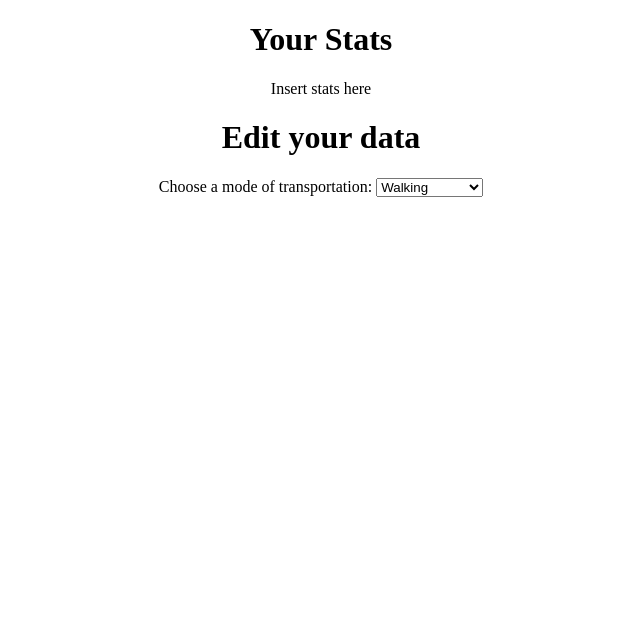
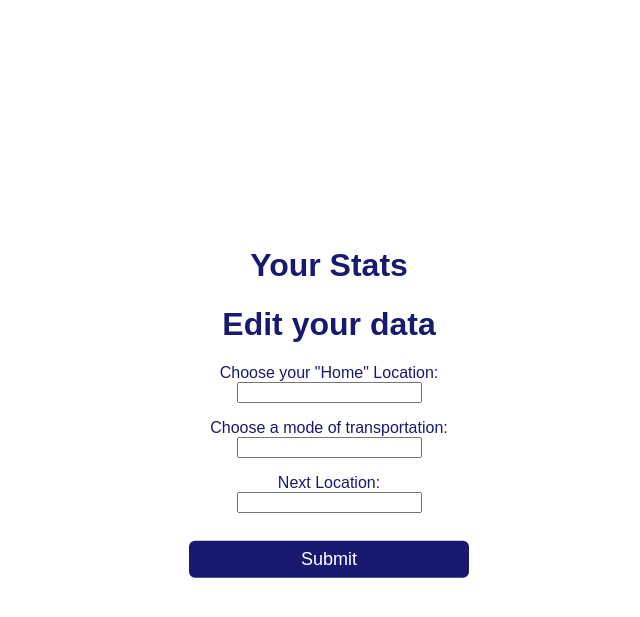
Before and after one commit to bertw2002/Carbon-Tracker, a Flask app: template templates/interactivepage.html in a window 1280 px wide. Shown: the top 617 px of the page, without its empty margins (319-959 px from the left). Run offline with Flask 2, Linux system fonts and the light colour scheme; the template is opened without the code that fills it, so the values that code supplies are empty.

Commit message:
Updated interactivepage.html and css

```diff
--- a/static/styles/interactivepage.css
+++ b/static/styles/interactivepage.css
@@ -1,3 +1,48 @@
-#heading {
 
+#textbox {
+    width: 100%;
+    overflow: hidden;
+    font-size: 20px;
+    padding: 8px 0;
+    margin: 8px 0;
+    border-bottom: 1px solid #191970;
 }
+#textbox input {
+    border: none;
+    outline: none;
+    background: none;
+    font-size: 18px;
+    float: left;
+    margin: 0 10px;
+}
+
+#button {
+    width: 100%;
+    padding: 8px;
+    color: #ffffff;
+    background: none #191970;
+    border: none;
+    border-radius: 6px;
+    font-size: 18px;
+    cursor: pointer;
+    margin: 12px 0;
+}
+
+body {
+    width: 280px;
+    position: absolute;
+    top: 50%;
+    left: 50%;
+    transform: translate(-50%, -50%);
+    color: #191970;
+    font-family: sans-serif;
+}
+
+.but1{
+  background:none;
+  border:none;
+  margin:0;
+  padding:0;
+  cursor: pointer;
+  font-family: sans-serif;
+}
--- a/templates/interactivepage.html
+++ b/templates/interactivepage.html
@@ -3,24 +3,64 @@
 <html>
 <center>
   <head>
-    <link rel="stylesheet" href="{{ url_for('static',filename='styles/interactivepage.css') }}">
+    <meta charset="utf-8">
+    <link rel="stylesheet" href="/static/styles/interactivepage.css">
   </head>
   <body>
-    <h1>
+    <h1 id="heading">
       Your Stats
     </h1>
-    <p>
-      Insert stats here
-    </p>
     <h1>
       Edit your data
     </h1>
-    <label for="transportmodetext">Choose a mode of transportation:</label>
-    <select name="transport-modes" id="transport-modes">
-      <option value="walk">Walking</option>
-      <option value="bikeskate">Biking/Skating</option>
-      <option value="car">Driving</option>
-    </select>
+
+    <form action="/app.py">
+      <label for="locationselect">Choose your "Home" Location:</label>
+      <input type="text" name="homeloc" id="homeloc" list="locations">
+
+      <p></p>
+
+      <label for="transportmodeselect">Choose a mode of transportation:</label>
+      <input type="text" name="mode1" id="mode1" list="modes">
+
+      <p></p>
+
+      <label for="locationselect">Next Location:</label>
+      <input type="text" name="loc1" id="loc1" list="locations">
+
+      <p></p>
+
+      <input type="submit" id="button" name="Submit">
+    </form>
+
+    <datalist id="locations">
+      <option value="default">Select...</option>
+      <option value="Baker">6320 Main St.</option>
+      <option value="Will Rice">6330 Main St.</option>
+      <option value="Hanszen">6350 Main St.</option>
+      <option value="Wiess">6340 Main St.</option>
+      <option value="Jones">23 Sunset Blvd.</option>
+      <option value="Brown">9 Sunset Blvd.</option>
+      <option value="Lovett">6310 Main St.</option>
+      <option value="Sid Richardson">6360 Main St.</option>
+      <option value="Martel">99 Sunset Blvd.</option>
+      <option value="McMurtry">1605 Rice Blvd.</option>
+      <option value="Duncan">1601 Rice Blvd.</option>
+      <option value="Herzstein Hall"></option>
+      <option value="Sewall Hall"></option>
+      <option value="RMC"></option>
+      <option value="Fondren"></option>
+      <option value="Cambridge Office Building"></option>
+      <option value="Brockman Hall"></option>
+      <option value="Dell Butcher Hall"></option>
+      <option value="Rec Center"></option>
+      <option value="Shepherd School of Music"></option>
+    </datalist>
+    <datalist id="modes">
+      <option value="Walking"></option>
+      <option value="Biking or Skating"></option>
+      <option value="Driving"></option>
+    </datalist>
   </body>
 </center>
 </html>
```
Also changed, not shown: 1 other file.
